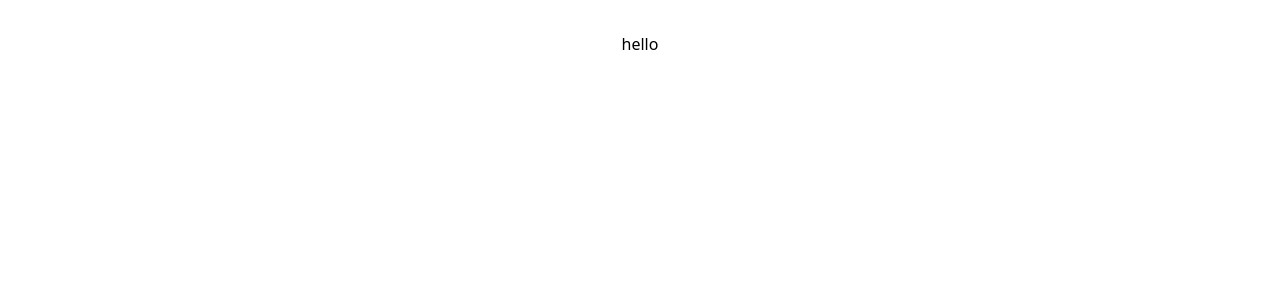
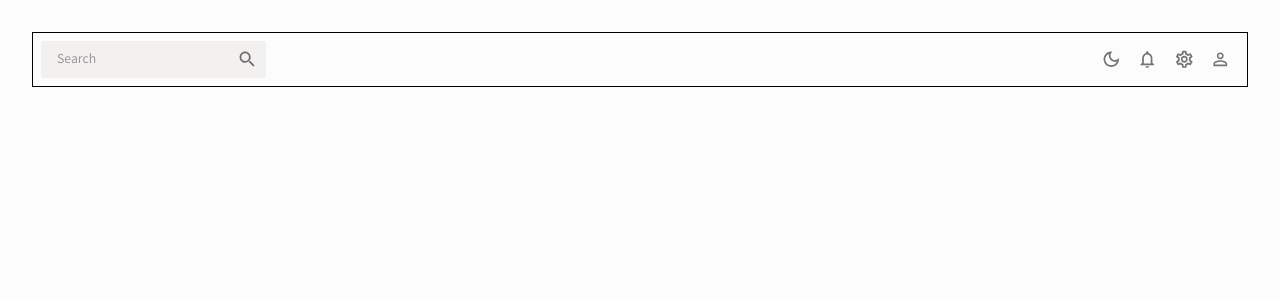
Before and after one commit to kristinetuazon/dashboard-ui, a React (Vite) app in the folder dashboard-ui/: page / in a window 1280 px wide. Shown: the top 300 px of the page. Built offline with nearby package versions, Linux system fonts and the light colour scheme.

Commit message:
feat: navBar

```diff
--- a/dashboard-ui/index.html
+++ b/dashboard-ui/index.html
@@ -4,7 +4,7 @@
     <meta charset="UTF-8" />
     <link rel="icon" type="image/svg+xml" href="/vite.svg" />
     <meta name="viewport" content="width=device-width, initial-scale=1.0" />
-    <title>Vite + React + TS</title>
+    <title>Dashboard UI</title>
   </head>
   <body>
     <div id="root"></div>
--- a/dashboard-ui/src/App.tsx
+++ b/dashboard-ui/src/App.tsx
@@ -1,14 +1,25 @@
+// @ts-nocheck
 import { useState } from 'react'
-import reactLogo from './assets/react.svg'
 import './App.css'
+import { ColorModeContext, useMode } from './theme'
+import { CssBaseline, ThemeProvider } from '@mui/material'
+import TopBar from './components/TopBar';
 
 
 function App() {
+ const [theme , colorMode ] =  useMode();
 
   return (
-    <div className="App">
-      <h1>hello</h1>
+    <ColorModeContext.Provider value={colorMode}>
+    <ThemeProvider theme={theme}>
+      <CssBaseline/>
+    <div className="app">
+      <main className="content">
+        <TopBar/>
+      </main>
     </div>
+    </ThemeProvider>
+    </ColorModeContext.Provider>
   )
 }
 
--- /dev/null
+++ b/dashboard-ui/src/components/TopBar.tsx
@@ -0,0 +1,46 @@
+import React from "react";
+import { Box, IconButton, useTheme } from "@mui/material";
+import { useContext } from "react";
+import { ColorModeContext, tokens } from "../theme";
+import InputBase from "@mui/material/InputBase";
+import LightModeOutlinedIcon from "@mui/icons-material/LightModeOutlined";
+import { DarkModeOutlined } from "@mui/icons-material";
+import { NotificationsOutlined } from "@mui/icons-material";
+import { SettingsOutlined } from "@mui/icons-material";
+import { PersonOutlineOutlined } from "@mui/icons-material";
+import { Search } from "@mui/icons-material";
+
+type Props = {};
+
+const TopBar = (props: Props) => {
+  const theme = useTheme();
+  const colors = tokens(theme.palette.mode);
+  const colorMode = useContext(ColorModeContext);
+
+  return (
+    <Box className="flex justify-between p-2 border-black border">
+      <Box className="flex rounded-sm" backgroundColor={colors.primary[400]}>
+        <InputBase sx={{ ml: 2, flex: 1 }} placeholder="Search" />
+        <IconButton>
+          <Search />
+        </IconButton>
+      </Box>
+      <Box className="flex">
+        <IconButton onClick={colorMode.toggleColorMode}>
+        {theme.palette.mode==="dark"?  <LightModeOutlinedIcon />: <DarkModeOutlined/>}
+        </IconButton>
+        <IconButton>
+          <NotificationsOutlined />
+        </IconButton>
+        <IconButton>
+          <SettingsOutlined />
+        </IconButton>
+        <IconButton>
+          <PersonOutlineOutlined />
+        </IconButton>
+      </Box>
+    </Box>
+  );
+};
+
+export default TopBar;
--- a/dashboard-ui/src/index.css
+++ b/dashboard-ui/src/index.css
@@ -1,3 +1,4 @@
+@import url('https://fonts.googleapis.com/css2?family=Source+Sans+Pro:wght@400;600;700&display=swap');
 @tailwind base;
 @tailwind components;
 @tailwind utilities;
@@ -9,7 +10,7 @@ body,
 .content{
   height: 100%;
   width: 100%;
-  font-family: system-ui, -apple-system, BlinkMacSystemFont, 'Segoe UI', Roboto, Oxygen, Ubuntu, Cantarell, 'Open Sans', 'Helvetica Neue', sans-serif;
+  font-family: 'Source Sans Pro', sans-serif;
 }
 
 .app {
--- /dev/null
+++ b/dashboard-ui/src/theme.tsx
@@ -0,0 +1,208 @@
+import { createContext, useState, useMemo } from "react";
+import { PaletteMode, createTheme, type Theme } from "@mui/material";
+
+export const tokens = (mode: string) => ({
+  ...(mode === "dark"
+    ? {
+        grey: {
+          100: "#e0e0e0",
+          200: "#c2c2c2",
+          300: "#a3a3a3",
+          400: "#858585",
+          500: "#666666",
+          600: "#525252",
+          700: "#3d3d3d",
+          800: "#292929",
+          900: "#141414",
+        },
+        primary: {
+          100: "#d0d1d5",
+          200: "#a1a4ab",
+          300: "#727681",
+          400: "#f3f0f0",
+          500: "#141b2d",
+          600: "#101624",
+          700: "#0c101b",
+          800: "#080b12",
+          900: "#040509",
+        },
+        greenAccent: {
+          100: "#dbf5ee",
+          200: "#b7ebde",
+          300: "#94e2cd",
+          400: "#70d8bd",
+          500: "#4cceac",
+          600: "#3da58a",
+          700: "#2e7c67",
+          800: "#1e5245",
+          900: "#0f2922",
+        },
+        redAccent: {
+          100: "#f8dcdb",
+          200: "#f1b9b7",
+          300: "#e99592",
+          400: "#e2726e",
+          500: "#db4f4a",
+          600: "#af3f3b",
+          700: "#832f2c",
+          800: "#58201e",
+          900: "#2c100f",
+        },
+        blueAccent: {
+          100: "#e1e2fe",
+          200: "#c3c6fd",
+          300: "#a4a9fc",
+          400: "#868dfb",
+          500: "#6870fa",
+          600: "#535ac8",
+          700: "#3e4396",
+          800: "#2a2d64",
+          900: "#151632",
+        },
+      }
+    : {
+        grey: {
+          100: "#141414",
+          200: "#292929",
+          300: "#3d3d3d",
+          400: "#525252",
+          500: "#666666",
+          600: "#858585",
+          700: "#a3a3a3",
+          800: "#c2c2c2",
+          900: "#e0e0e0",
+        },
+        primary: {
+          100: "#040509",
+          200: "#080b12",
+          300: "#0c101b",
+          400: "#f3f0f0",
+          500: "#141b2d",
+          600: "#434957",
+          700: "#727681",
+          800: "#a1a4ab",
+          900: "#d0d1d5",
+        },
+        greenAccent: {
+          100: "#0f2922",
+          200: "#1e5245",
+          300: "#2e7c67",
+          400: "#3da58a",
+          500: "#4cceac",
+          600: "#70d8bd",
+          700: "#94e2cd",
+          800: "#b7ebde",
+          900: "#dbf5ee",
+        },
+        redAccent: {
+          100: "#2c100f",
+          200: "#58201e",
+          300: "#832f2c",
+          400: "#af3f3b",
+          500: "#db4f4a",
+          600: "#e2726e",
+          700: "#e99592",
+          800: "#f1b9b7",
+          900: "#f8dcdb",
+        },
+        blueAccent: {
+          100: "#151632",
+          200: "#2a2d64",
+          300: "#3e4396",
+          400: "#535ac8",
+          500: "#6870fa",
+          600: "#868dfb",
+          700: "#a4a9fc",
+          800: "#c3c6fd",
+          900: "#e1e2fe",
+        },
+      }),
+});
+
+export const themeSettings = (mode:PaletteMode) => {
+    const colors = tokens(mode);
+
+    return{
+        palette: {
+            mode: mode,
+            ...(mode === 'dark'? {
+                primary: {
+                    main: colors.primary[500],
+                },
+                secondary: {
+                    main: colors.greenAccent[500],
+                },
+                neutral: {
+                    dark: colors.grey[200],
+                    main: colors.grey[500],
+                    light: colors.grey[100],
+                },
+                background: {
+                    default: colors.primary[500],
+                }
+            } : {
+                primary: {
+                    main: colors.primary[100],
+                },
+                secondary: {
+                    main: colors.greenAccent[500],
+                },
+                neutral: {
+                    dark: colors.grey[700],
+                    main: colors.grey[500],
+                    light: colors.grey[100],
+                },
+                background: {
+                    default: "#fcfcfc",
+                }
+            })
+        },
+        typography: {
+            fontFamily: ["Source Sans Pro", "sans-serif"].join(","),
+            fontSize: 12,
+            h1:{
+              fontFamily: ["Source Sans Pro", "sans-serif"].join(","),
+            fontSize: 40,
+            },
+            h2:{
+              fontFamily: ["Source Sans Pro", "sans-serif"].join(","),
+            fontSize: 32,
+            },
+            h3:{
+              fontFamily: ["Source Sans Pro", "sans-serif"].join(","),
+            fontSize: 24,
+            },
+            h4:{
+              fontFamily: ["Source Sans Pro", "sans-serif"].join(","),
+            fontSize: 20,
+            },
+            h5:{
+              fontFamily: ["Source Sans Pro", "sans-serif"].join(","),
+            fontSize: 16,
+            },
+            h6:{
+              fontFamily: ["Source Sans Pro", "sans-serif"].join(","),
+            fontSize: 14,
+            },
+        }
+    }
+}
+
+export const ColorModeContext = createContext({
+  toggleColorMode: ()=>{}
+})
+
+
+export const useMode = () => {
+ const [mode, setMode] = useState<PaletteMode>("light");
+ const colorMode = useMemo(
+  ()=>(
+    {
+      toggleColorMode:()=>setMode((prev)=> (prev==="light"?"dark":"light")),
+    }
+  ),[] );
+
+  const theme = useMemo(()=> createTheme(themeSettings(mode)), [mode])
+
+  return [theme, colorMode];
+}
```
Also changed, not shown: dashboard-ui/package.json (+8 -2 lines), dashboard-ui/tsconfig.json (+5 -2 lines), 1 other file (tests, documents, lock files or other folders).
